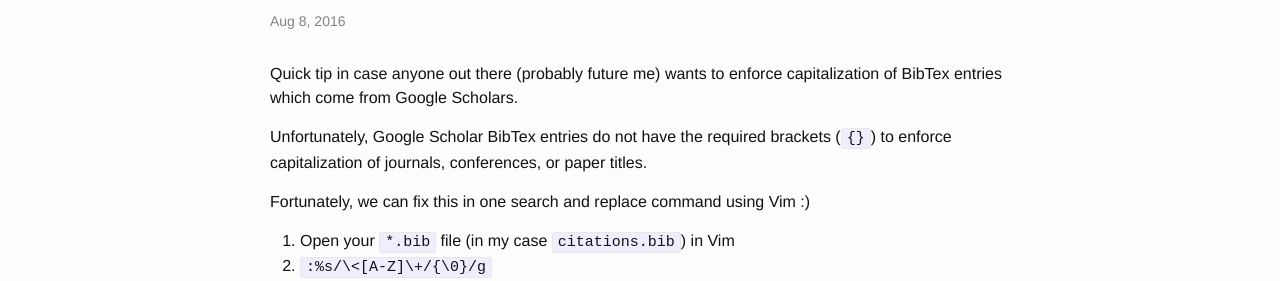
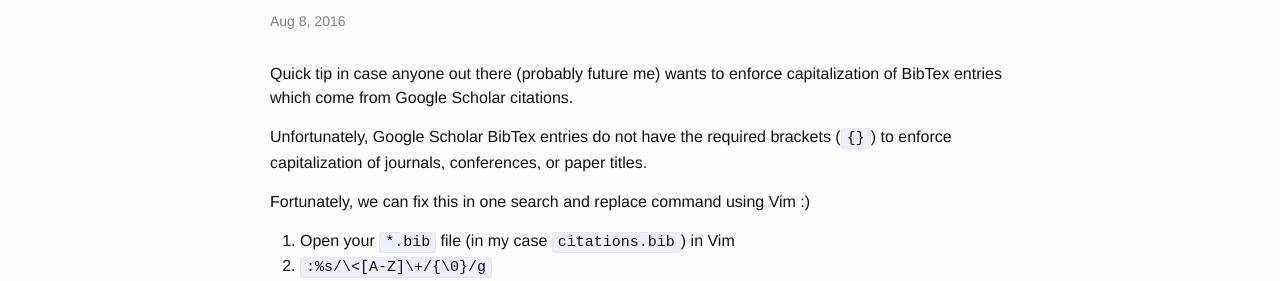
Before and after one commit to pato/plankenau, a Jekyll site: the page built from blog_jekyll/_posts/2016-08-08-bibtex.md, in a window 1280 px wide. Shown: the part 180-461 px from the top of the page. Built offline with Jekyll 4.4.1, drawn with Linux system fonts in a browser that asks for light colours.

Commit message:
minor typo

```diff
--- a/blog_jekyll/_posts/2016-08-08-bibtex.md
+++ b/blog_jekyll/_posts/2016-08-08-bibtex.md
@@ -7,7 +7,7 @@
 ---
 
 Quick tip in case anyone out there (probably future me) wants to enforce
-capitalization of BibTex entries which come from Google Scholars.
+capitalization of BibTex entries which come from Google Scholar citations.
 
 Unfortunately, Google Scholar BibTex entries do not have the required brackets
 (`{}`) to enforce capitalization of journals, conferences, or paper titles.
```
